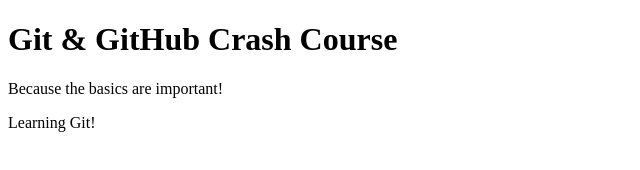
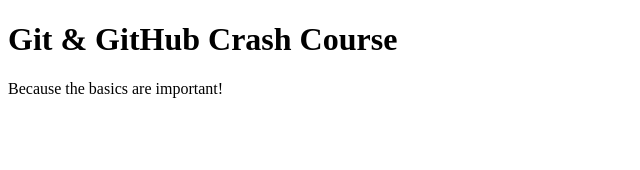
Before and after one commit to vivinpandey1999/Git-Hub-crash-course, a plain HTML site: page index.html in a window 1280 px wide. Shown: the whole page, without its empty margins (0-640 px from the left). Drawn offline with Linux system fonts and the light colour scheme.

Commit message:
reverting the new commit ba95a5d4ed7c43c4a959c6e0f9741e32ed8488cf

```diff
--- a/index.html
+++ b/index.html
@@ -9,6 +9,5 @@
   <body>
     <h1>Git & GitHub Crash Course</h1>
     <p>Because the basics are important!</p>
-    <p>Learning Git!</p>
   </body>
 </html>
```
